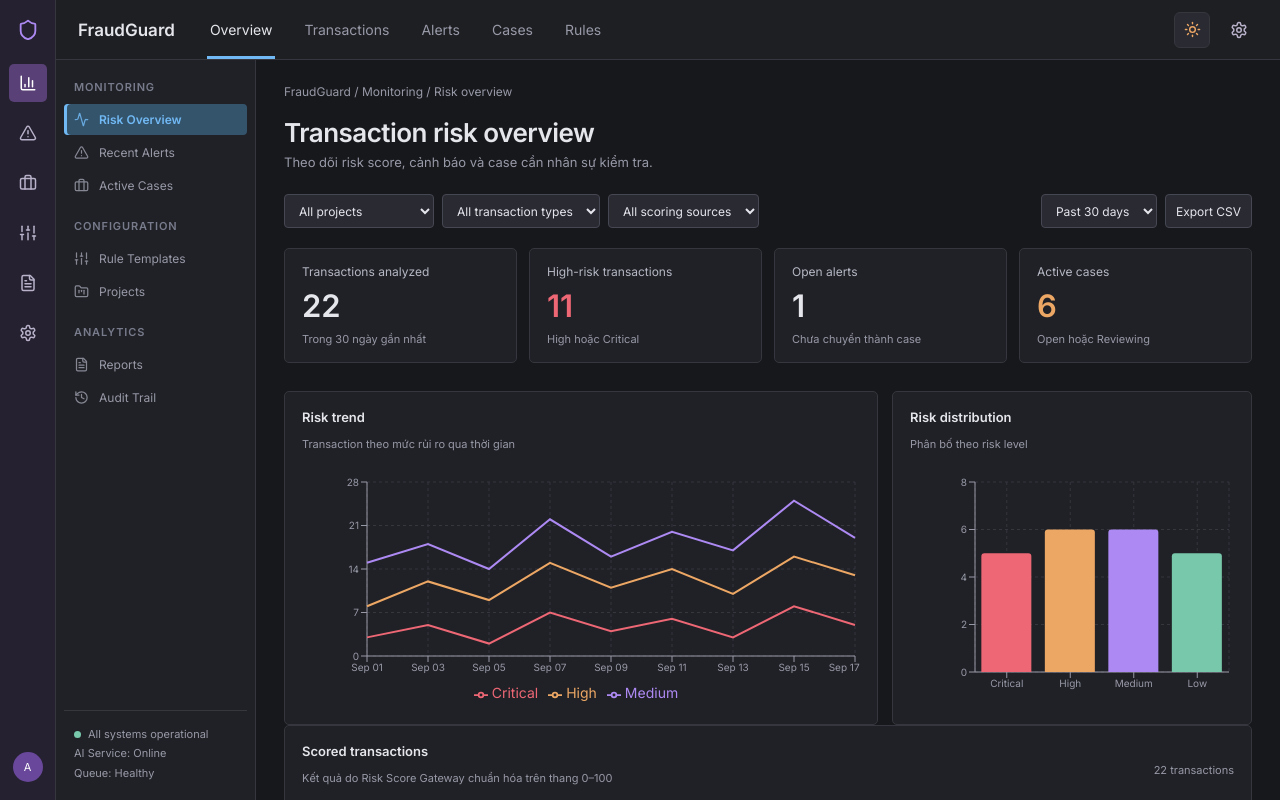
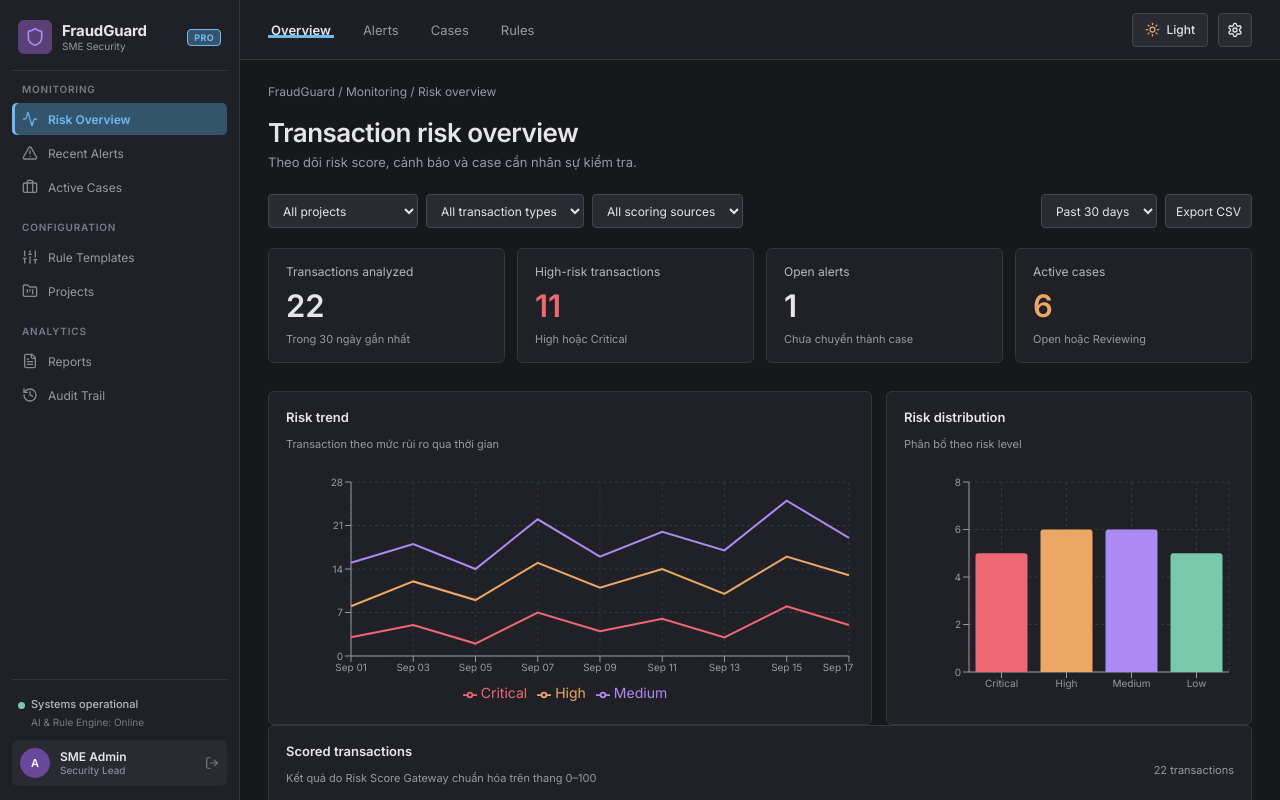
Before and after one commit to huy24isme/demo_capstone1, a Next.js app: page /fraud-monitoring in a window 1280 px wide. Shown: the top 800 px of the page. Built offline with nearby package versions, Linux system fonts and the light colour scheme.

Commit message:
refactor(sidebar): unify into a single modern sidebar, eliminate redundant double icon rail

```diff
--- a/src/app/globals.css
+++ b/src/app/globals.css
@@ -44,10 +44,9 @@
   --low-border: #3f6858;
 
   /* Layout */
-  --app-rail-width: 56px;
-  --secondary-nav-width: 200px;
+  --sidebar-width: 240px;
   --product-header-height: 60px;
-  --panel-radius: 5px;
+  --panel-radius: 6px;
   --content-max-width: 1900px;
 }
 
@@ -165,12 +164,6 @@ a {
 /* Responsive layout variable overrides */
 @media (max-width: 1150px) {
   :root, [data-theme="light"] {
-    --secondary-nav-width: 175px;
+    --sidebar-width: 210px;
   }
 }
-
-@media (max-width: 680px) {
-  :root, [data-theme="light"] {
-    --app-rail-width: 44px;
-  }
-}
--- a/src/components/fraudguard-dashboard/FraudGuardDashboard.tsx
+++ b/src/components/fraudguard-dashboard/FraudGuardDashboard.tsx
@@ -10,9 +10,8 @@ import type {
   TableTab,
   TransactionRisk,
 } from "./types";
-import { AppRail } from "./AppRail";
+import { Sidebar } from "./Sidebar";
 import { ProductHeader } from "./ProductHeader";
-import { SecondaryNav } from "./SecondaryNav";
 import { DashboardToolbar } from "./DashboardToolbar";
 import { StatCard } from "./StatCard";
 import { Panel } from "./Panel";
@@ -171,21 +170,17 @@ export function FraudGuardDashboard({
     [],
   );
 
-  // Sync nav items with product tabs & rail
+  // Sync nav items with product tabs
   const handleProductTabChange = useCallback((tab: string) => {
     setActiveProductTab(tab);
     if (tab === "Overview" || tab === "Transactions") {
       setActiveNavItem("risk-overview");
-      setActiveRailItem("dashboard");
     } else if (tab === "Alerts") {
       setActiveNavItem("recent-alerts");
-      setActiveRailItem("alerts");
     } else if (tab === "Cases") {
       setActiveNavItem("active-cases");
-      setActiveRailItem("cases");
     } else if (tab === "Rules") {
       setActiveNavItem("rule-templates");
-      setActiveRailItem("rules");
     }
   }, []);
 
@@ -193,37 +188,12 @@ export function FraudGuardDashboard({
     setActiveNavItem(id as SecondaryView);
     if (id === "risk-overview") {
       setActiveProductTab("Overview");
-      setActiveRailItem("dashboard");
     } else if (id === "recent-alerts") {
       setActiveProductTab("Alerts");
-      setActiveRailItem("alerts");
     } else if (id === "active-cases") {
       setActiveProductTab("Cases");
-      setActiveRailItem("cases");
     } else if (id === "rule-templates") {
       setActiveProductTab("Rules");
-      setActiveRailItem("rules");
-    } else if (id === "reports" || id === "audit-trail") {
-      setActiveRailItem("reports");
-    }
-  }, []);
-
-  const handleRailNavigate = useCallback((id: string) => {
-    setActiveRailItem(id);
-    if (id === "dashboard") {
-      setActiveNavItem("risk-overview");
-      setActiveProductTab("Overview");
-    } else if (id === "alerts") {
-      setActiveNavItem("recent-alerts");
-      setActiveProductTab("Alerts");
-    } else if (id === "cases") {
-      setActiveNavItem("active-cases");
-      setActiveProductTab("Cases");
-    } else if (id === "rules") {
-      setActiveNavItem("rule-templates");
-      setActiveProductTab("Rules");
-    } else if (id === "reports") {
-      setActiveNavItem("reports" as SecondaryView);
     }
   }, []);
 
@@ -334,7 +304,10 @@ export function FraudGuardDashboard({
   return (
     <ToastProvider>
       <div className={styles.root} data-theme={theme}>
-        <AppRail activeItem={activeRailItem} onNavigate={handleRailNavigate} />
+        <Sidebar
+          activeItem={activeNavItem}
+          onItemChange={handleNavItemChange}
+        />
         <div className={styles.workspace}>
           <ProductHeader
             activeTab={activeProductTab}
@@ -342,13 +315,7 @@ export function FraudGuardDashboard({
             theme={theme}
             onToggleTheme={toggleTheme}
           />
-          <div className={styles.bodyLayout}>
-            <SecondaryNav
-              activeItem={activeNavItem}
-              onItemChange={handleNavItemChange}
-            />
-            <main className={styles.main}>{renderView()}</main>
-          </div>
+          <main className={styles.main}>{renderView()}</main>
         </div>
 
         <AlertCaseDrawer
--- a/src/components/fraudguard-dashboard/ProductHeader.tsx
+++ b/src/components/fraudguard-dashboard/ProductHeader.tsx
@@ -3,7 +3,7 @@
 import { Settings, Sun, Moon } from "lucide-react";
 import styles from "./SecurityDashboard.module.css";
 
-const tabs = ["Overview", "Transactions", "Alerts", "Cases", "Rules"];
+const tabs = ["Overview", "Alerts", "Cases", "Rules"];
 
 interface ProductHeaderProps {
   activeTab: string;
@@ -20,8 +20,7 @@ export function ProductHeader({
 }: ProductHeaderProps) {
   return (
     <header className={styles.productHeader}>
-      <span className={styles.productName}>FraudGuard</span>
-
+      <div className={styles.headerLeft}>
         <nav className={styles.topNav} aria-label="Product navigation">
           {tabs.map((tab) => (
             <button
@@ -36,39 +35,31 @@ export function ProductHeader({
             </button>
           ))}
         </nav>
+      </div>
 
-      <div style={{ marginLeft: "auto", display: "flex", alignItems: "center", gap: 10 }}>
+      <div className={styles.headerRight}>
         {/* Theme Toggle Button */}
         {onToggleTheme && (
           <button
-            className={styles.railButton}
+            className={styles.themeToggleBtn}
             onClick={onToggleTheme}
             title={theme === "dark" ? "Chuyển sang Light Theme" : "Chuyển sang Dark Theme"}
             aria-label="Toggle Theme"
             type="button"
-            style={{
-              display: "inline-flex",
-              alignItems: "center",
-              justifyContent: "center",
-              width: 36,
-              height: 36,
-              borderRadius: 6,
-              border: "1px solid var(--security-border)",
-              background: "var(--security-control)",
-              color: theme === "dark" ? "#eda765" : "#7c3aed",
-            }}
           >
-            {theme === "dark" ? <Sun size={17} /> : <Moon size={17} />}
+            {theme === "dark" ? <Sun size={15} color="#eda765" /> : <Moon size={15} color="#7c3aed" />}
+            <span>{theme === "dark" ? "Light" : "Dark"}</span>
           </button>
         )}
 
         <button
-          className={`${styles.railButton} ${styles.settingsButton}`}
+          className={styles.control}
           title="Settings"
           aria-label="Settings"
           type="button"
+          style={{ display: "inline-flex", alignItems: "center", justifyContent: "center", width: 34, height: 34, padding: 0 }}
         >
-          <Settings size={18} />
+          <Settings size={16} />
         </button>
       </div>
     </header>
--- a/src/components/fraudguard-dashboard/SecurityDashboard.module.css
+++ b/src/components/fraudguard-dashboard/SecurityDashboard.module.css
@@ -1,150 +1,88 @@
 .root {
+  display: flex;
   min-height: 100vh;
   background: var(--security-bg);
   color: var(--security-text);
 }
 
-/* Left icon rail */
-.rail {
-  position: fixed;
-  inset: 0 auto 0 0;
-  z-index: 20;
-  display: flex;
-  width: var(--app-rail-width);
-  flex-direction: column;
-  align-items: center;
-  gap: 12px;
-  border-right: 1px solid var(--security-border);
-  background: var(--security-rail);
-  padding: 12px 8px 18px;
-}
-
-.railLogo {
-  display: grid;
-  width: 36px;
-  height: 36px;
-  place-items: center;
-  margin-bottom: 4px;
-  color: var(--security-purple);
-  font-weight: 700;
-}
-
-.railButton {
-  display: grid;
-  width: 38px;
-  height: 38px;
-  place-items: center;
-  border: 0;
-  border-radius: 5px;
-  background: transparent;
-  color: #b9b2ca;
-  cursor: pointer;
-  transition: background-color 0.15s ease, color 0.15s ease;
-}
-
-.railButton:hover,
-.railButtonActive {
-  background: var(--security-purple-bg);
-  color: #fff;
-}
-
-.railBottom {
-  margin-top: auto;
-}
-
-.avatar {
-  display: grid;
-  width: 30px;
-  height: 30px;
-  place-items: center;
-  border-radius: 50%;
-  background: #69479a;
-  color: #fff;
-  font-size: 11px;
-}
-
-/* Main workspace */
-.workspace {
-  margin-left: var(--app-rail-width);
-}
-
-.productHeader {
+/* Unified Single Sidebar */
+.sidebar {
   position: sticky;
   top: 0;
-  z-index: 15;
   display: flex;
-  height: var(--product-header-height);
-  align-items: center;
-  gap: 32px;
-  border-bottom: 1px solid var(--security-border);
-  background: color-mix(in srgb, var(--security-header) 94%, transparent);
-  padding: 0 22px;
-  backdrop-filter: blur(12px);
-}
-
-.productName {
-  flex: 0 0 auto;
-  font-size: 17px;
-  font-weight: 600;
-  white-space: nowrap;
-}
-
-.topNav {
-  display: flex;
-  align-self: stretch;
-  gap: 26px;
-}
-
-.topNavButton {
-  position: relative;
-  border: 0;
-  background: transparent;
-  color: var(--security-muted);
-  padding: 0 3px;
-  cursor: pointer;
-}
-
-.topNavButton:hover {
-  color: var(--security-text);
-}
-
-.topNavButtonActive {
-  color: var(--security-text);
-}
-
-.topNavButtonActive::after {
-  position: absolute;
-  right: 0;
-  bottom: 0;
-  left: 0;
-  height: 3px;
-  background: var(--security-blue);
-  content: "";
-}
-
-.settingsButton {
-  margin-left: auto;
-}
-
-.bodyLayout {
-  display: flex;
-  align-items: stretch;
-}
-
-/* Secondary navigation */
-.secondaryNav {
-  position: sticky;
-  top: var(--product-header-height);
-  display: flex;
-  width: var(--secondary-nav-width);
-  height: calc(100vh - var(--product-header-height));
+  width: var(--sidebar-width, 240px);
+  height: 100vh;
   flex: 0 0 auto;
   flex-direction: column;
   align-items: stretch;
   border-right: 1px solid var(--security-border);
   background: var(--security-panel);
-  padding: 20px 8px 16px;
+  padding: 16px 12px 14px;
   overflow-y: auto;
+  z-index: 20;
+  transition: background-color 0.2s ease, border-color 0.2s ease, width 0.2s ease;
+}
+
+.sidebarLogo {
+  display: flex;
+  align-items: center;
+  gap: 10px;
+  padding: 4px 6px 16px;
+  margin-bottom: 12px;
+  border-bottom: 1px solid var(--security-border);
+  color: var(--security-text);
+  text-decoration: none;
+}
+
+.logoIcon {
+  display: grid;
+  width: 34px;
+  height: 34px;
+  place-items: center;
+  border-radius: 6px;
+  background: var(--security-purple-bg);
+  color: var(--security-purple);
+  flex-shrink: 0;
+}
+
+.logoText {
+  display: flex;
+  flex-direction: column;
+  flex: 1;
+  min-width: 0;
+}
+
+.logoTitle {
+  font-size: 15px;
+  font-weight: 700;
+  line-height: 1.2;
+  letter-spacing: -0.01em;
+  color: var(--security-text);
+}
+
+.logoSub {
+  font-size: 10px;
+  color: var(--security-muted);
+}
+
+.planBadge {
+  display: inline-flex;
+  align-items: center;
+  padding: 2px 6px;
+  border-radius: 4px;
+  background: var(--security-blue-bg);
+  border: 1px solid var(--security-blue);
+  color: var(--security-blue);
+  font-size: 9px;
+  font-weight: 700;
+  text-transform: uppercase;
+  letter-spacing: 0.04em;
+}
+
+.sidebarNav {
+  display: flex;
+  flex-direction: column;
+  flex: 1;
 }
 
 .navSection {
@@ -155,9 +93,9 @@
 }
 
 .sectionLabel {
-  margin: 0 10px 8px;
+  margin: 0 10px 6px;
   color: var(--security-subtle);
-  font-size: 11px;
+  font-size: 10px;
   font-weight: 600;
   letter-spacing: 0.08em;
   text-transform: uppercase;
@@ -170,7 +108,7 @@
   width: 100%;
   box-sizing: border-box;
   border: 0;
-  border-radius: 4px;
+  border-radius: 5px;
   background: transparent;
   color: var(--security-muted);
   padding: 8px 10px;
@@ -206,22 +144,205 @@
   opacity: 0.85;
 }
 
+.navItemText {
+  flex: 1;
+  white-space: nowrap;
+  overflow: hidden;
+  text-overflow: ellipsis;
+}
+
+.navItemBadge {
+  display: inline-flex;
+  align-items: center;
+  padding: 1px 6px;
+  border-radius: 10px;
+  background: var(--critical-bg);
+  color: var(--critical-text);
+  font-size: 10px;
+  font-weight: 600;
+}
+
+.sidebarBottom {
+  margin-top: auto;
+  padding-top: 12px;
+  border-top: 1px solid var(--security-border);
+}
+
 .systemStatus {
-  margin-top: auto;
-  padding: 14px 10px 0;
-  border-top: 1px solid var(--security-border);
+  padding: 4px 6px 10px;
   color: var(--security-muted);
   font-size: 11px;
-  line-height: 1.8;
+  line-height: 1.6;
+}
+
+.statusItem {
+  display: flex;
+  align-items: center;
+  gap: 6px;
+  font-weight: 500;
+  color: var(--security-text-secondary);
 }
 
 .statusDot {
   display: inline-block;
   width: 7px;
   height: 7px;
-  margin-right: 7px;
   border-radius: 50%;
   background: var(--security-green);
+}
+
+.statusSub {
+  font-size: 10px;
+  color: var(--security-subtle);
+  margin-left: 13px;
+}
+
+.sidebarUserCard {
+  display: flex;
+  align-items: center;
+  gap: 10px;
+  padding: 8px;
+  border-radius: 6px;
+  background: var(--security-control);
+  color: var(--security-text);
+  text-decoration: none;
+  transition: background-color 0.15s ease;
+}
+
+.sidebarUserCard:hover {
+  background: var(--security-control-hover);
+}
+
+.avatar {
+  display: grid;
+  width: 30px;
+  height: 30px;
+  place-items: center;
+  border-radius: 50%;
+  background: #69479a;
+  color: #fff;
+  font-size: 11px;
+  font-weight: 600;
+  flex-shrink: 0;
+}
+
+.userInfo {
+  display: flex;
+  flex-direction: column;
+  flex: 1;
+  min-width: 0;
+}
+
+.userName {
+  font-size: 12px;
+  font-weight: 600;
+  line-height: 1.2;
+}
+
+.userRole {
+  font-size: 10px;
+  color: var(--security-muted);
+}
+
+.logoutIcon {
+  color: var(--security-muted);
+  opacity: 0.7;
+  flex-shrink: 0;
+}
+
+.sidebarUserCard:hover .logoutIcon {
+  opacity: 1;
+  color: var(--security-red);
+}
+
+/* Main workspace */
+.workspace {
+  flex: 1;
+  min-width: 0;
+  display: flex;
+  flex-direction: column;
+}
+
+.productHeader {
+  position: sticky;
+  top: 0;
+  z-index: 15;
+  display: flex;
+  height: var(--product-header-height);
+  align-items: center;
+  justify-content: space-between;
+  border-bottom: 1px solid var(--security-border);
+  background: color-mix(in srgb, var(--security-header) 95%, transparent);
+  padding: 0 28px;
+  backdrop-filter: blur(12px);
+}
+
+.headerLeft {
+  display: flex;
+  align-items: center;
+  gap: 24px;
+}
+
+.headerRight {
+  display: flex;
+  align-items: center;
+  gap: 10px;
+}
+
+.topNav {
+  display: flex;
+  align-self: stretch;
+  gap: 26px;
+}
+
+.topNavButton {
+  position: relative;
+  border: 0;
+  background: transparent;
+  color: var(--security-muted);
+  padding: 0 3px;
+  font-size: 13px;
+  cursor: pointer;
+  transition: color 0.15s ease;
+}
+
+.topNavButton:hover {
+  color: var(--security-text);
+}
+
+.topNavButtonActive {
+  color: var(--security-text);
+  font-weight: 600;
+}
+
+.topNavButtonActive::after {
+  position: absolute;
+  right: 0;
+  bottom: 0;
+  left: 0;
+  height: 3px;
+  background: var(--security-blue);
+  content: "";
+}
+
+.themeToggleBtn {
+  display: inline-flex;
+  align-items: center;
+  gap: 6px;
+  height: 34px;
+  padding: 0 12px;
+  border: 1px solid var(--security-border-strong);
+  border-radius: 4px;
+  background: var(--security-control);
+  color: var(--security-text);
+  font-size: 12px;
+  font-weight: 500;
+  cursor: pointer;
+  transition: background-color 0.15s ease;
+}
+
+.themeToggleBtn:hover {
+  background: var(--security-control-hover);
 }
 
 /* Content */
@@ -229,7 +350,7 @@
   width: 100%;
   min-width: 0;
   max-width: var(--content-max-width);
-  padding: 24px 28px 0;
+  padding: 24px 28px 40px;
 }
 
 .breadcrumb {
@@ -576,7 +697,7 @@
 }
 
 @media (max-width: 900px) {
-  .secondaryNav {
+  .sidebar {
     display: none;
   }
 
--- /dev/null
+++ b/src/components/fraudguard-dashboard/Sidebar.tsx
@@ -0,0 +1,131 @@
+"use client";
+
+import type { LucideIcon } from "lucide-react";
+import {
+  Shield,
+  Activity,
+  AlertTriangle,
+  Briefcase,
+  Sliders,
+  FolderKanban,
+  FileText,
+  History,
+  LogOut,
+} from "lucide-react";
+import styles from "./SecurityDashboard.module.css";
+import type { SecondaryView } from "./types";
+
+interface NavItem {
+  label: string;
+  id: SecondaryView | "projects" | "reports" | "audit-trail";
+  icon: LucideIcon;
+  badge?: string | number;
+}
+
+interface NavSection {
+  title: string;
+  items: NavItem[];
+}
+
+const sections: NavSection[] = [
+  {
+    title: "MONITORING",
+    items: [
+      { id: "risk-overview", label: "Risk Overview", icon: Activity },
+      { id: "recent-alerts", label: "Recent Alerts", icon: AlertTriangle },
+      { id: "active-cases", label: "Active Cases", icon: Briefcase },
+    ],
+  },
+  {
+    title: "CONFIGURATION",
+    items: [
+      { id: "rule-templates", label: "Rule Templates", icon: Sliders },
+      { id: "projects", label: "Projects", icon: FolderKanban },
+    ],
+  },
+  {
+    title: "ANALYTICS",
+    items: [
+      { id: "reports", label: "Reports", icon: FileText },
+      { id: "audit-trail", label: "Audit Trail", icon: History },
+    ],
+  },
+];
+
+interface SidebarProps {
+  activeItem: string;
+  onItemChange: (id: string) => void;
+}
+
+export function Sidebar({ activeItem, onItemChange }: SidebarProps) {
+  return (
+    <aside className={styles.sidebar} aria-label="Main navigation">
+      {/* Brand Logo Header */}
+      <div className={styles.sidebarLogo}>
+        <div className={styles.logoIcon}>
+          <Shield size={20} />
+        </div>
+        <div className={styles.logoText}>
+          <span className={styles.logoTitle}>FraudGuard</span>
+          <span className={styles.logoSub}>SME Security</span>
+        </div>
+        <span className={styles.planBadge}>Pro</span>
+      </div>
+
+      {/* Nav Menu */}
+      <nav className={styles.sidebarNav}>
+        {sections.map((section) => (
+          <div key={section.title} className={styles.navSection}>
+            <div className={styles.sectionLabel}>{section.title}</div>
+            {section.items.map((item) => {
+              const Icon = item.icon;
+              const isActive = activeItem === item.id;
+              return (
+                <button
+                  key={item.id}
+                  className={`${styles.secondaryNavButton} ${
+                    isActive ? styles.secondaryNavButtonActive : ""
+                  }`}
+                  onClick={() => onItemChange(item.id)}
+                  type="button"
+                >
+                  <span className={styles.navItemIcon}>
+                    <Icon size={16} />
+                  </span>
+                  <span className={styles.navItemText}>{item.label}</span>
+                  {item.badge && (
+                    <span className={styles.navItemBadge}>{item.badge}</span>
+                  )}
+                </button>
+              );
+            })}
+          </div>
+        ))}
+      </nav>
+
+      {/* Bottom Health & User Profile */}
+      <div className={styles.sidebarBottom}>
+        <div className={styles.systemStatus}>
+          <div className={styles.statusItem}>
+            <span className={styles.statusDot} />
+            <span>Systems operational</span>
+          </div>
+          <div className={styles.statusSub}>AI & Rule Engine: Online</div>
+        </div>
+
+        <a
+          href="/login"
+          className={styles.sidebarUserCard}
+          title="Tài khoản (Click để Đăng xuất / Login)"
+        >
+          <div className={styles.avatar}>A</div>
+          <div className={styles.userInfo}>
+            <span className={styles.userName}>SME Admin</span>
+            <span className={styles.userRole}>Security Lead</span>
+          </div>
+          <LogOut size={14} className={styles.logoutIcon} />
+        </a>
+      </div>
+    </aside>
+  );
+}
```
Lines whose indentation alone changed are shown as unchanged.
